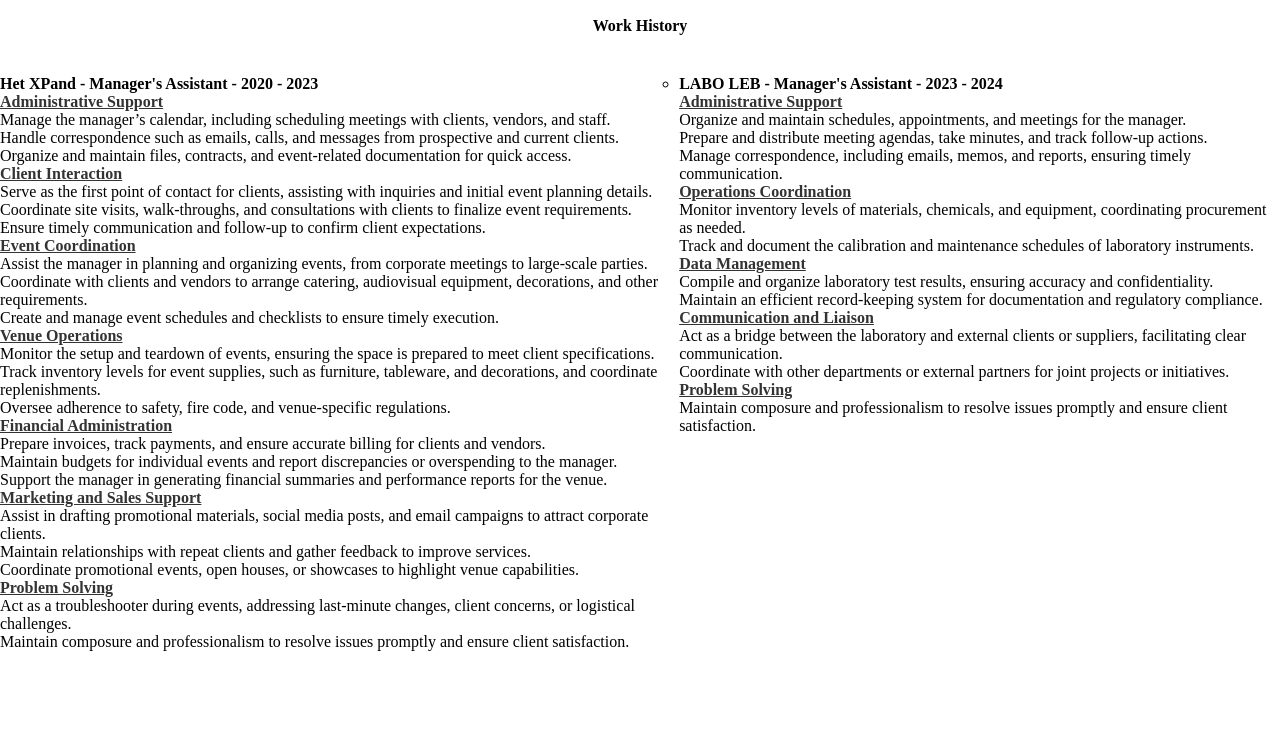
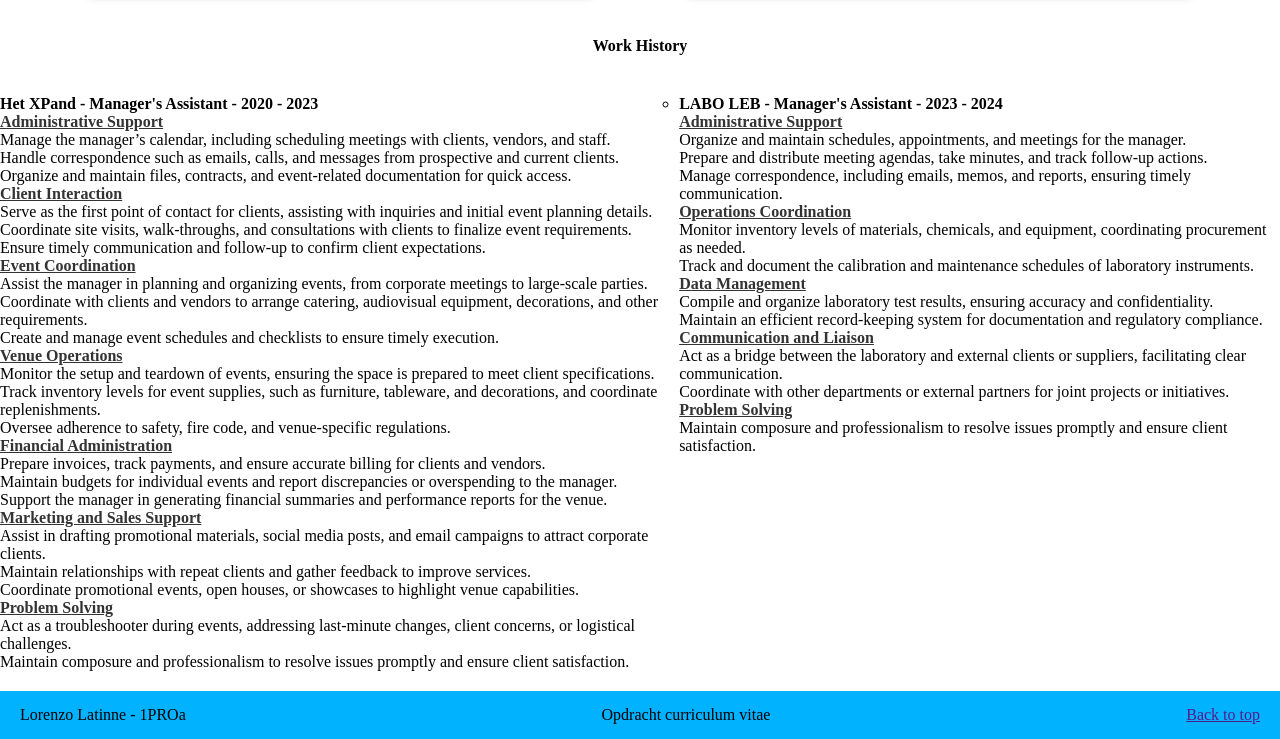
Before and after one commit to LorenzoLatinnePXL/CV-LorenzoLatinne-1PROA, a plain HTML site: page index.html in a window 1280 px wide. Shown: the part 1510-2249 px from the top of the page. Before the commit the page ends 2161 px from the top, so only its background shows below. Drawn offline with Linux system fonts and the light colour scheme.

Commit message:
WEB-06 - Footer

```diff
--- a/index.css
+++ b/index.css
@@ -7,6 +7,15 @@
 
 body{
     max-width: 100vw;
+}
+
+header{
+
+}
+
+main{
+    margin-top: 20px;
+    margin-bottom: 20px;
 }
 
 .section-title{
@@ -118,3 +127,18 @@ img:active{
         }
     }
 }
+
+footer {
+    width: 100%;
+    height: 6vh;
+    background-color: #00B2FF;
+
+    .footer-content{
+        display: flex;
+        justify-content: space-between;
+        align-items: center;
+        width: 100%;
+        height: 100%;
+        padding: 20px;
+    }
+}
--- a/index.html
+++ b/index.html
@@ -7,6 +7,11 @@
     <link rel="stylesheet" href="index.css">
 </head>
 <body>
+<header>
+
+</header>
+
+<main>
     <h1>
         Lorenzo Latinne
     </h1>
@@ -300,5 +305,16 @@
             </li>
         </ul>
     </div>
+</main>
+
+<footer>
+    <div class="footer-content">
+        <p>Lorenzo Latinne - 1PROa</p>
+        <p>Opdracht curriculum vitae</p>
+        <a href=""><p>Back to top</p></a>
+    </div>
+</footer>
+
+
 </body>
 </html>
```
Lines whose indentation alone changed are shown as unchanged.
